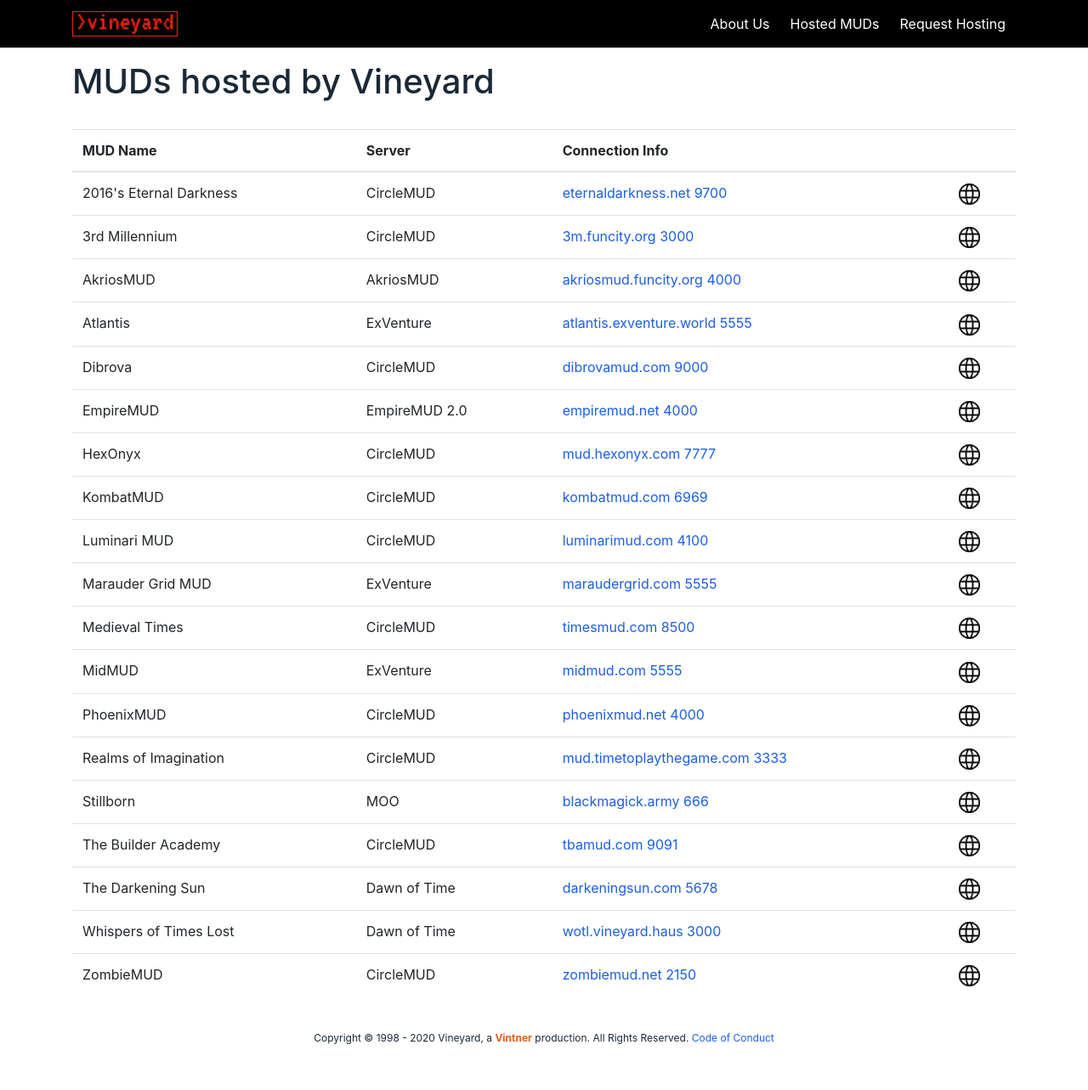
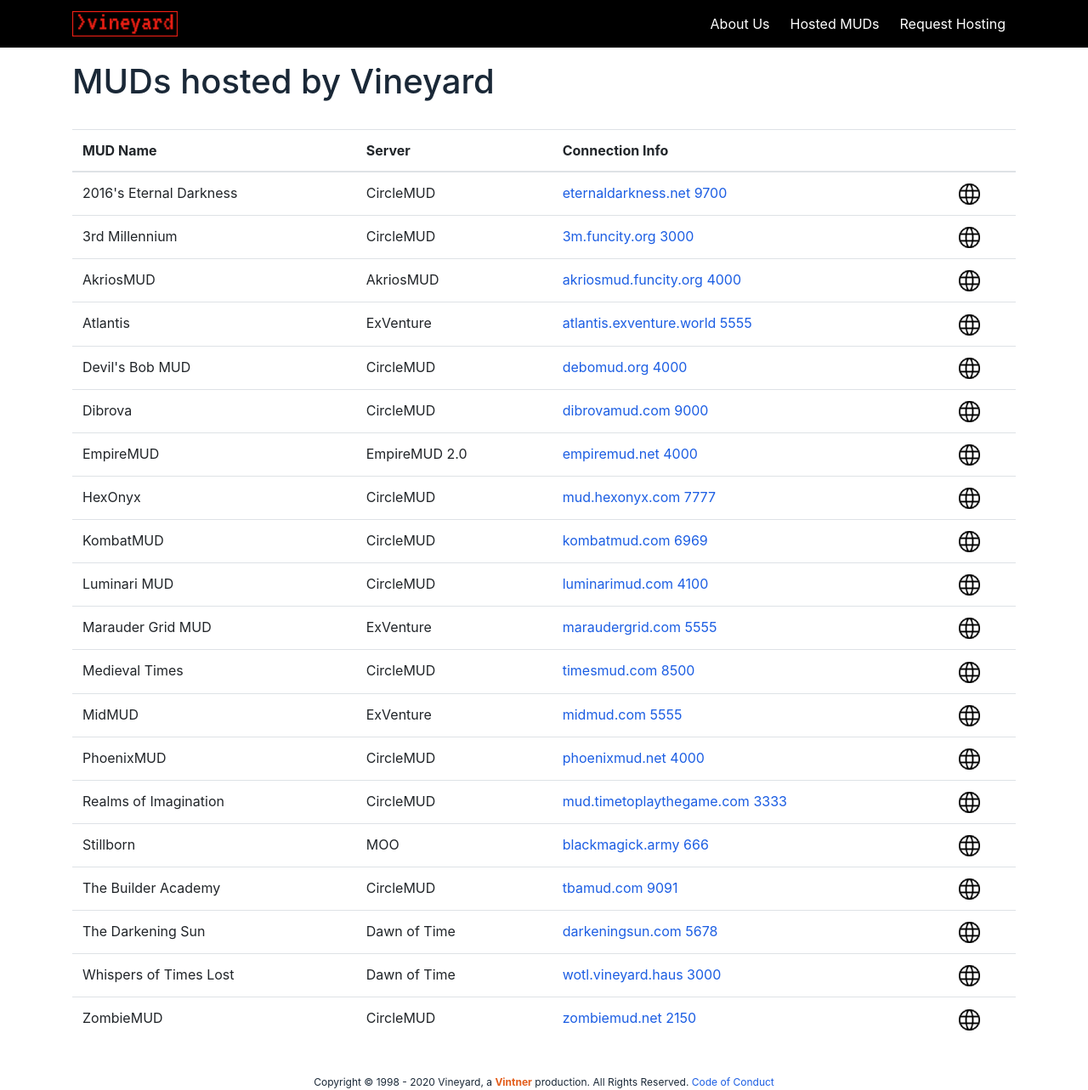
Before and after one commit to vintnerhaus/vineyard.haus, a Jekyll site: the page built from muds.html, in a window 1280 px wide. Shown: the whole page at 85% size. Built offline with Jekyll 4.4.1, drawn with Linux system fonts in a browser that asks for light colours; nearby versions of some CDN libraries; Markdown is read by kramdown in place of the engine named in the settings; before the commit the page ends 1231 px from its top, so only the background shows below that.

Commit message:
Update mud_list.json
Added DeBo MUD.

```diff
--- a/_data/mud_list.json
+++ b/_data/mud_list.json
@@ -134,5 +134,12 @@
       "server_address": "wotl.vineyard.haus",
       "server_port": "3000",
     },
+    {
+      "mud_name": "Devil's Bob MUD",
+      "server": "CircleMUD",
+      "site": "debomud.org",
+      "server_address": "debomud.org",
+      "server_port": "4000",
+    },
   ]
 }
```
